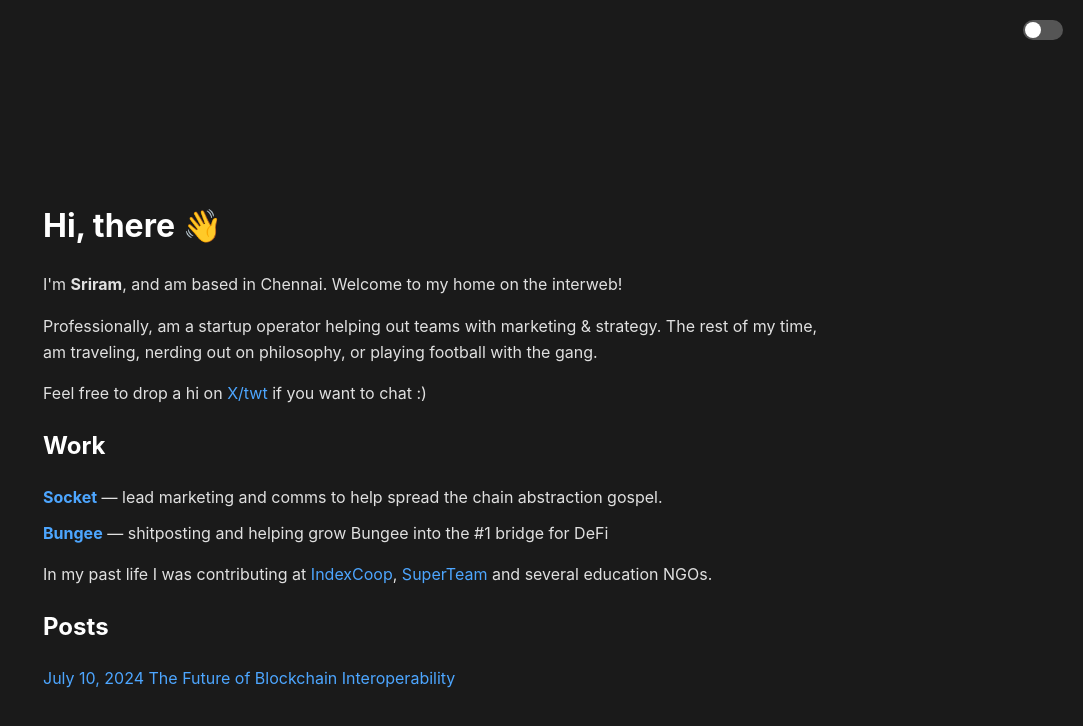
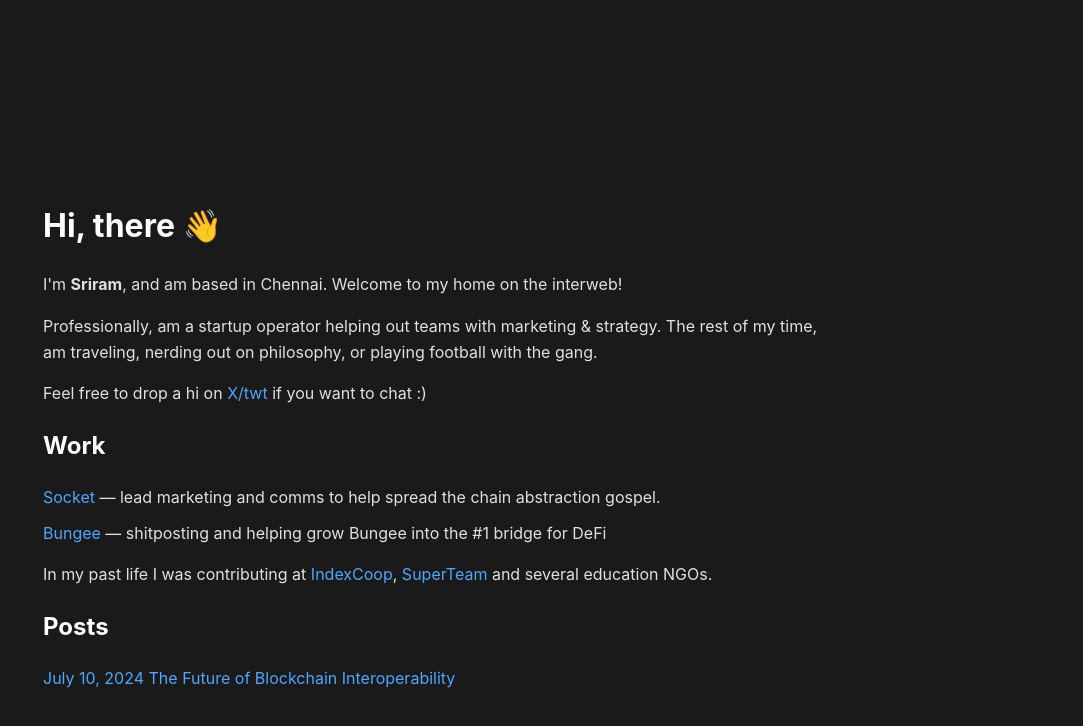
Before and after one commit to sriram-vasudevan/testweb, a plain HTML site: page index.html in a window 1280 px wide. Shown: the whole page, without its empty margins (197-1280 px from the left). Drawn offline with Linux system fonts and the light colour scheme.

Commit message:
Update index.html

```diff
--- a/index.html
+++ b/index.html
@@ -4,13 +4,10 @@
     <meta charset="UTF-8">
     <meta name="viewport" content="width=device-width, initial-scale=1.0">
     <title>Sriram Vasudevan</title>
-    <link rel="icon" type="image/x-icon" href="images/favicon.ico">
     <link rel="stylesheet" href="styles.css">
 </head>
 <body>
     <div class="content">
-        <div class="theme-toggle" id="theme-toggle"></div>
-
         <h1>Hi, there 👋</h1>
 
         <p>I'm <b>Sriram</b>, and am based in Chennai. Welcome to my home on the interweb!</p>
@@ -21,10 +18,10 @@
 
         <h2>Work</h2>
         <div class="work-item">
-            <span class="work"><a href="https://x.com/SocketProtocol">Socket</a></span> — lead marketing and comms to help spread the chain abstraction gospel.
+            <a href="https://x.com/SocketProtocol">Socket</a> — lead marketing and comms to help spread the chain abstraction gospel.
         </div>
         <div class="work-item">
-            <span class="work"><a href="https://x.com/BungeeExchange">Bungee</a></span> — shitposting and helping grow Bungee into the #1 bridge for DeFi
+            <a href="https://x.com/BungeeExchange">Bungee</a> — shitposting and helping grow Bungee into the #1 bridge for DeFi
         </div>
         <p>In my past life I was contributing at <a href="https://indexcoop.com/">IndexCoop</a>, <a href="https://superteam.fun/">SuperTeam</a> and several education NGOs.</p>
 
@@ -35,29 +32,11 @@
     </div>
 
     <script>
-        // Theme toggle functionality
-        const themeToggle = document.getElementById('theme-toggle');
-        const body = document.body;
-
-        function setTheme(isDark) {
-            body.classList.toggle('light', !isDark);
-            themeToggle.classList.toggle('light', !isDark);
-        }
-
-        const savedTheme = localStorage.getItem('theme');
-        setTheme(savedTheme !== 'light');
-
-        themeToggle.addEventListener('click', () => {
-            const isDark = !body.classList.contains('light');
-            setTheme(!isDark);
-            localStorage.setItem('theme', isDark ? 'light' : 'dark');
-        });
-
-        // Function to format date as "14 May 2024"
+        // Function to format date as "Month DD, YYYY"
         function formatDate(dateString) {
             const [day, month, year] = dateString.split('-');
             const date = new Date(year, month - 1, day);
-            return date.toLocaleDateString('en-US', { day: 'numeric', month: 'long', year: 'numeric' });
+            return date.toLocaleDateString('en-US', { year: 'numeric', month: 'long', day: 'numeric' });
         }
 
         // Function to fetch and display blog posts
```
